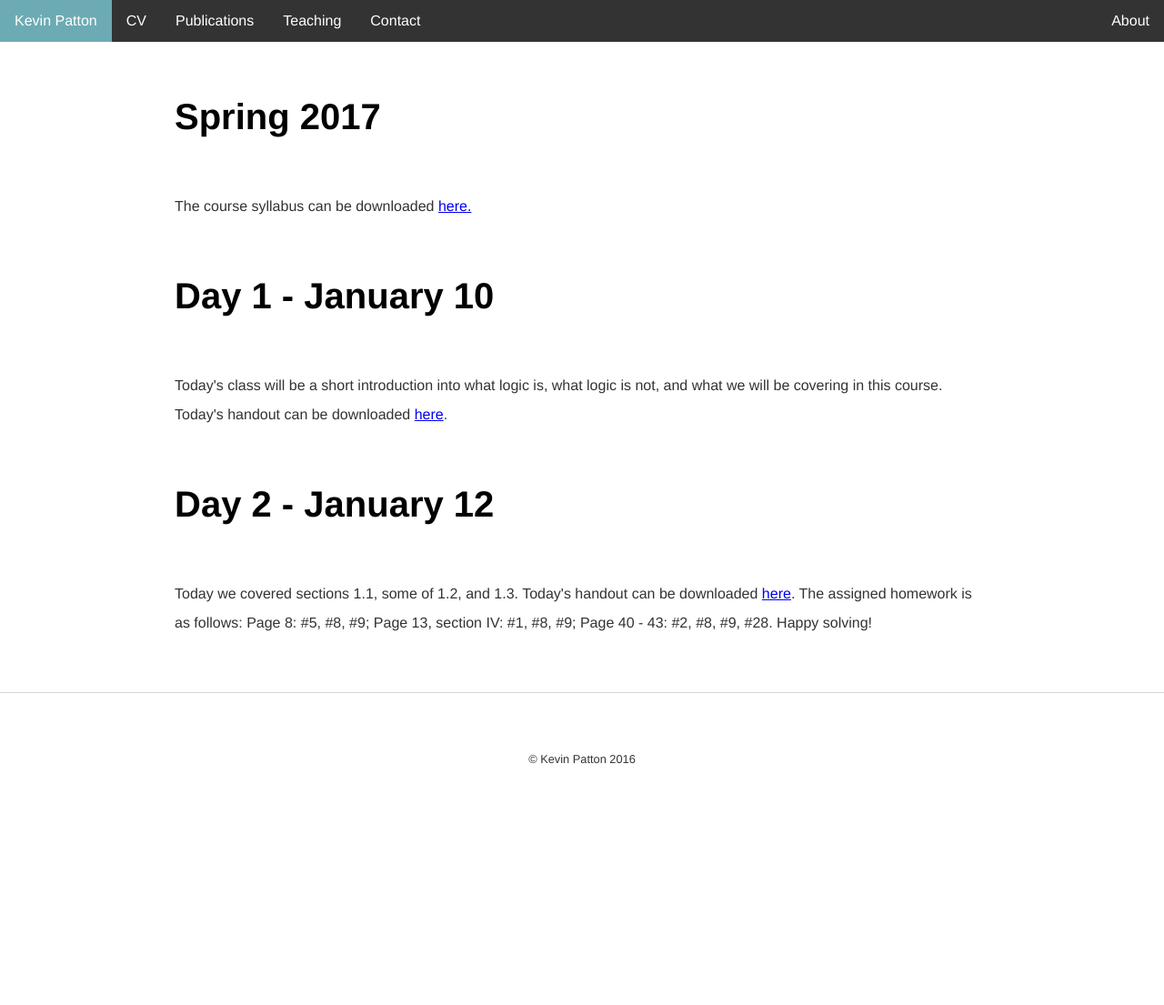
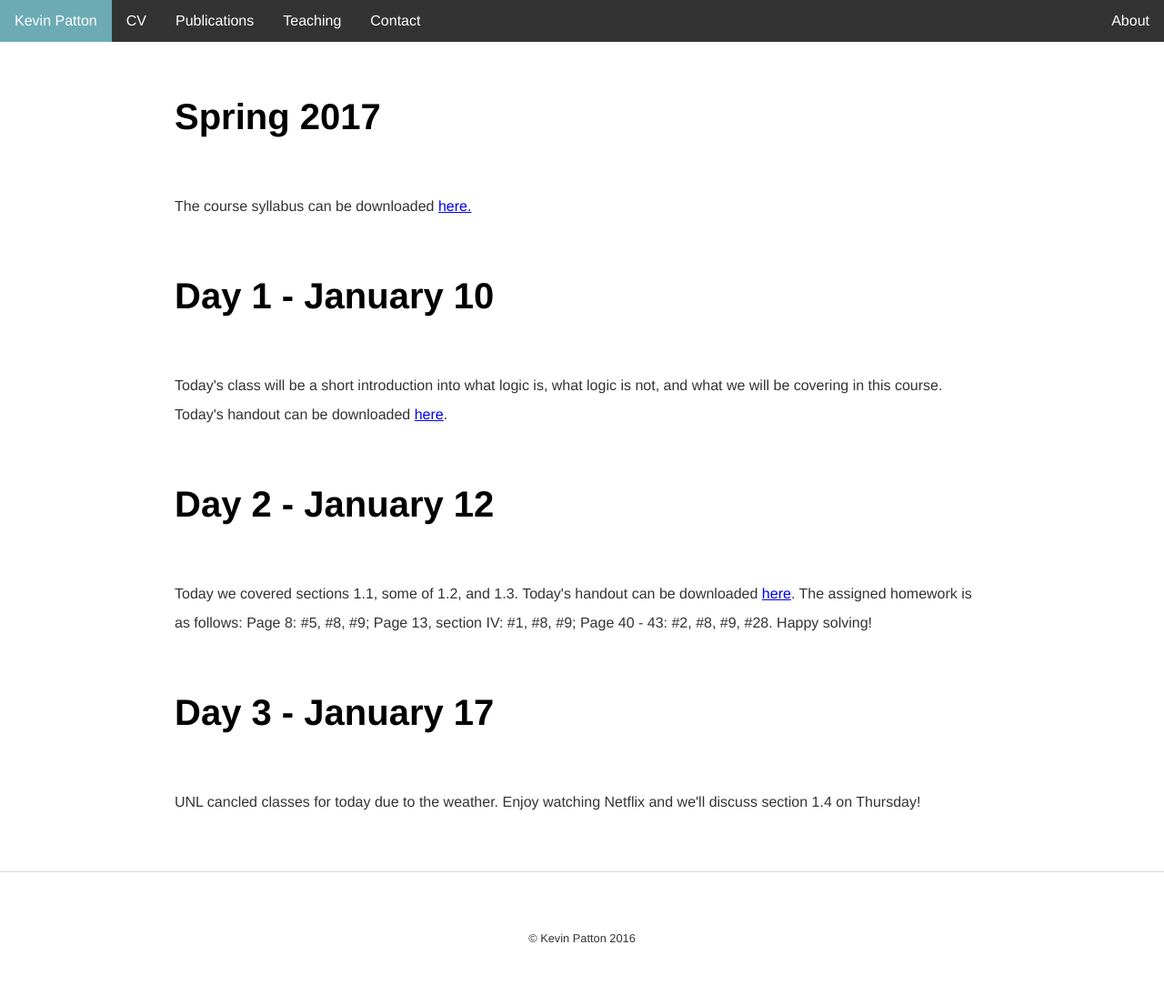
Before and after one commit to kevinjpatton/kevinjpatton.github.io, a Jekyll site: the page built from teaching/phil_110/index.html, in a window 1280 px wide. Shown: the whole page at 91% size. Built offline with Jekyll 4.4.1, drawn with Linux system fonts in a browser that asks for light colours; Markdown is read by kramdown in place of the engine named in the settings; before the commit the page ends 908 px from its top, so only the background shows below that.

Commit message:
Update index.html

```diff
--- a/teaching/phil_110/index.html
+++ b/teaching/phil_110/index.html
@@ -7,4 +7,6 @@ title: Philosophy 110 - Kevin Patton
 <h1>Day 1 - January 10</h1>
 <p>Today's class will be a short introduction into what logic is, what logic is not, and what we will be covering in this course.  Today's handout can be downloaded <a href=/teaching/phil_110/Day1-Introduction.pdf target="_blank">here</a>.</p>
 <h1>Day 2 - January 12</h1>
-<p> Today we covered sections 1.1, some of 1.2, and 1.3.  Today's handout can be downloaded <a href=/teaching/phil_110/Day2-Section1.1-1.2.pdf target="_blank">here</a>.  The assigned homework is as follows: Page 8: #5, #8, #9; Page 13, section IV: #1, #8, #9; Page 40 - 43: #2, #8, #9, #28.  Happy solving!</p>
+<p>Today we covered sections 1.1, some of 1.2, and 1.3.  Today's handout can be downloaded <a href=/teaching/phil_110/Day2-Section1.1-1.2.pdf target="_blank">here</a>.  The assigned homework is as follows: Page 8: #5, #8, #9; Page 13, section IV: #1, #8, #9; Page 40 - 43: #2, #8, #9, #28.  Happy solving!</p>
+<h1>Day 3 - January 17</h1>
+<p>UNL cancled classes for today due to the weather.  Enjoy watching Netflix and we'll discuss section 1.4 on Thursday!</p>
```
